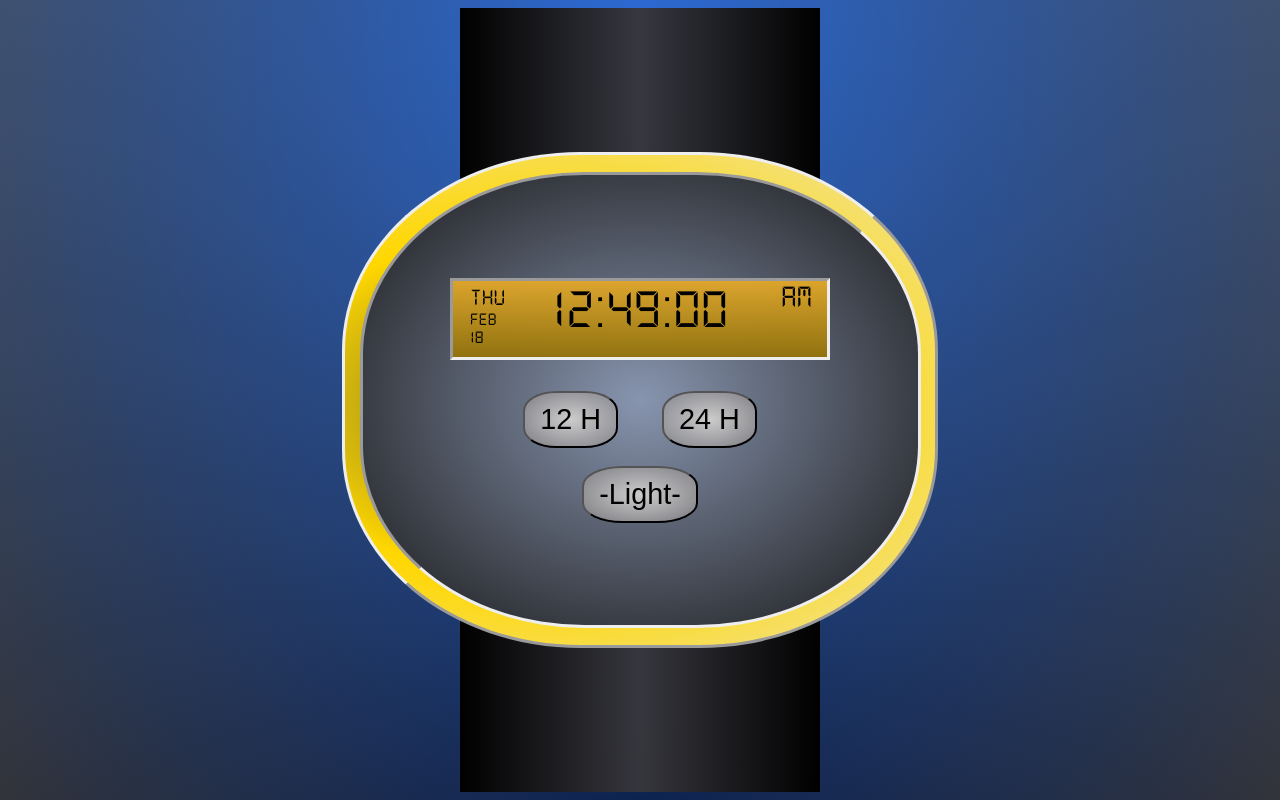
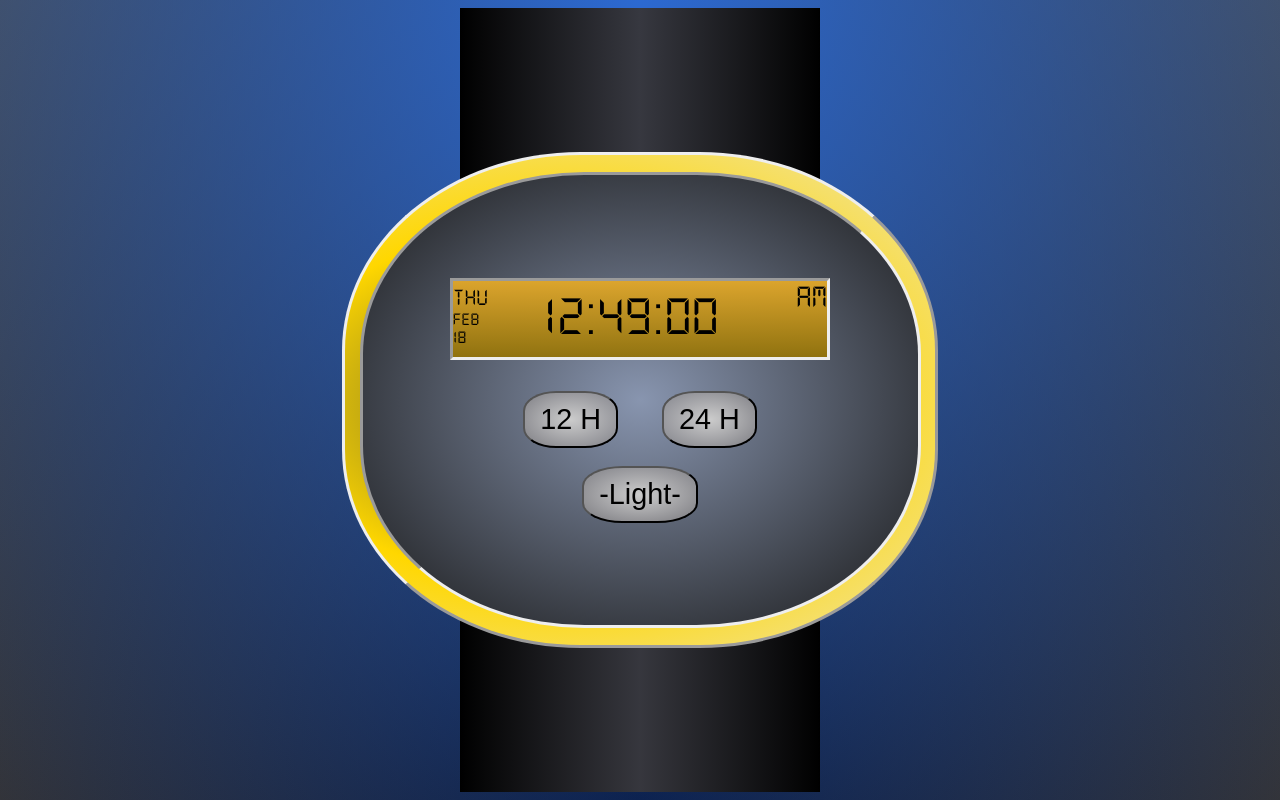
Before and after one commit to thereeceshow/clock, a plain HTML site: page index.html in a window 1280 px wide. Drawn offline with Linux system fonts and the light colour scheme.

Commit message:
css tweaks

```diff
--- a/css/style.css
+++ b/css/style.css
@@ -110,12 +110,18 @@ body {
     height: 70px;
     min-width: 200px;
     /* min-height: 35px; */
-    justify-content: center;
+    /* justify-content: center; */
     /* align-items: center; */
     /* background: rgba(31, 248, 230, 0.952); */
     background: linear-gradient(rgba(226, 168, 42, 0.952), rgba(146, 115, 12, 0.966));
     border-style: inset;
     position: relative;
+
+}
+
+#display2 {
+    text-indent: 90px;
+    padding-top: 7px;
 
 }
 
```
